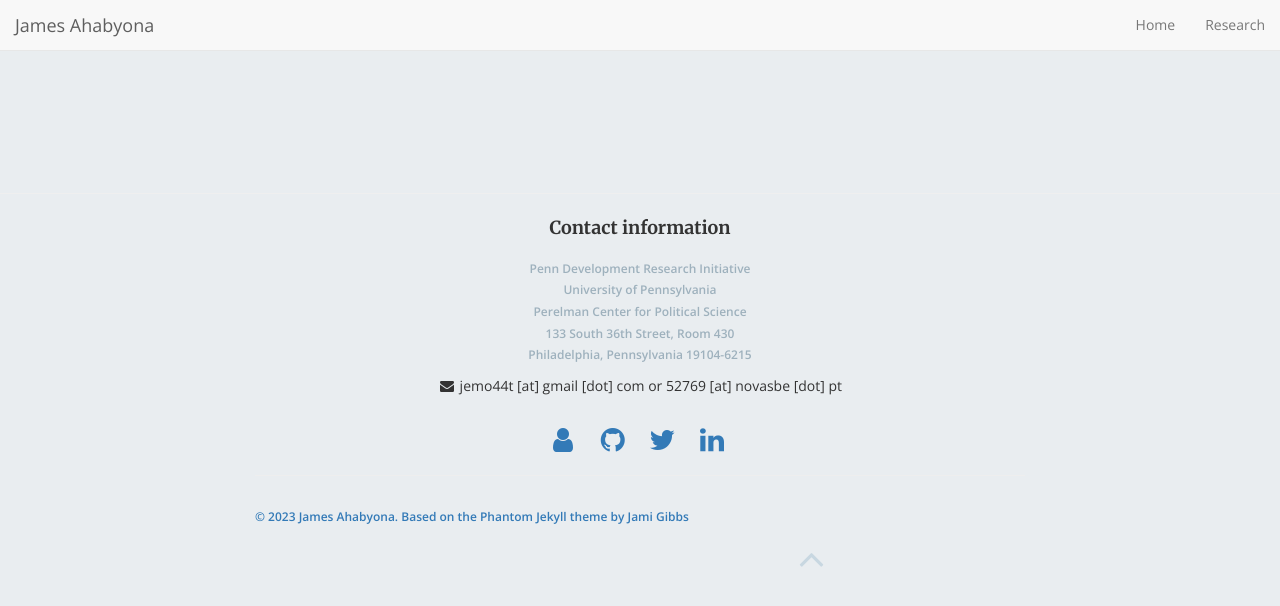
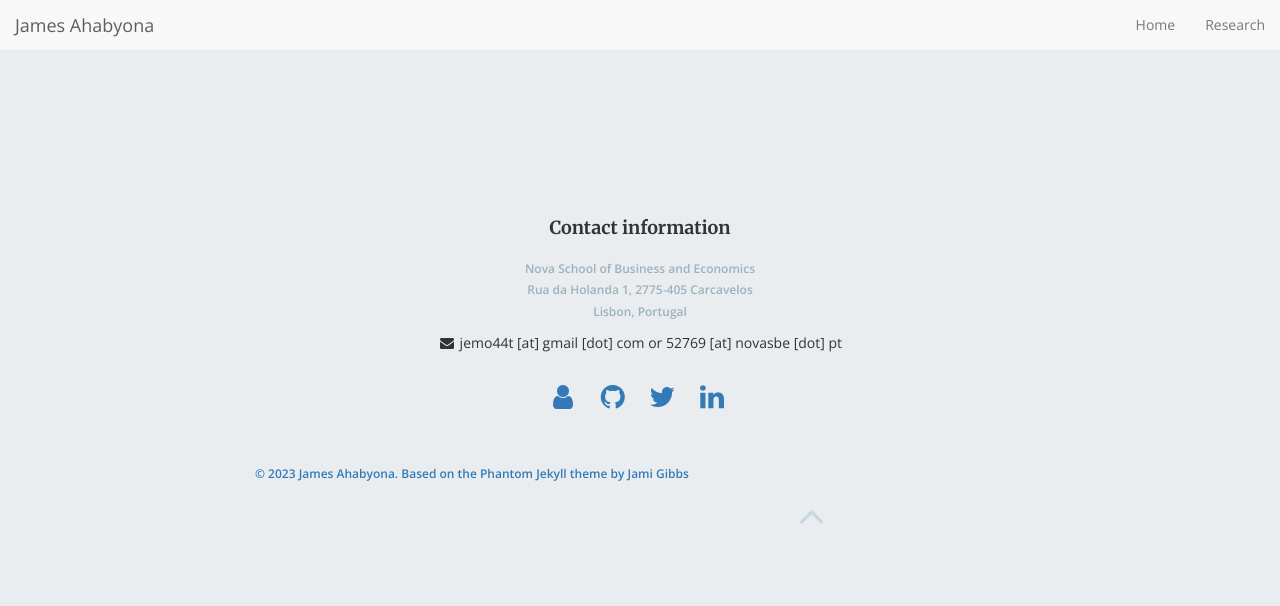
Before and after one commit to mariaelenaguer/mariaelenaguer.github.io, a Jekyll site: the page built from index.html, in a window 1280 px wide and 900 px high, scrolled down 1775 px. Shown: the top 606 px of the window. Built offline with Jekyll 4.4.1, drawn with Linux system fonts in a browser that asks for light colours; nearby versions of some CDN libraries; the list of posts is cut into pages by our own code.

Commit message:
Update footer.html

```diff
--- a/_includes/footer.html
+++ b/_includes/footer.html
@@ -12,15 +12,11 @@
 
         <p>
 
-          Penn Development Research Initiative<br>
+          Nova School of Business and Economics<br>
 
-          University of Pennsylvania<br>
+          Rua da Holanda 1, 2775-405 Carcavelos<br>
 
-          Perelman Center for Political Science<br>
-
-          133 South 36th Street, Room 430<br>
-
-          Philadelphia, Pennsylvania 19104-6215<br>
+          Lisbon, Portugal<br>
 
         </p>
 
```
